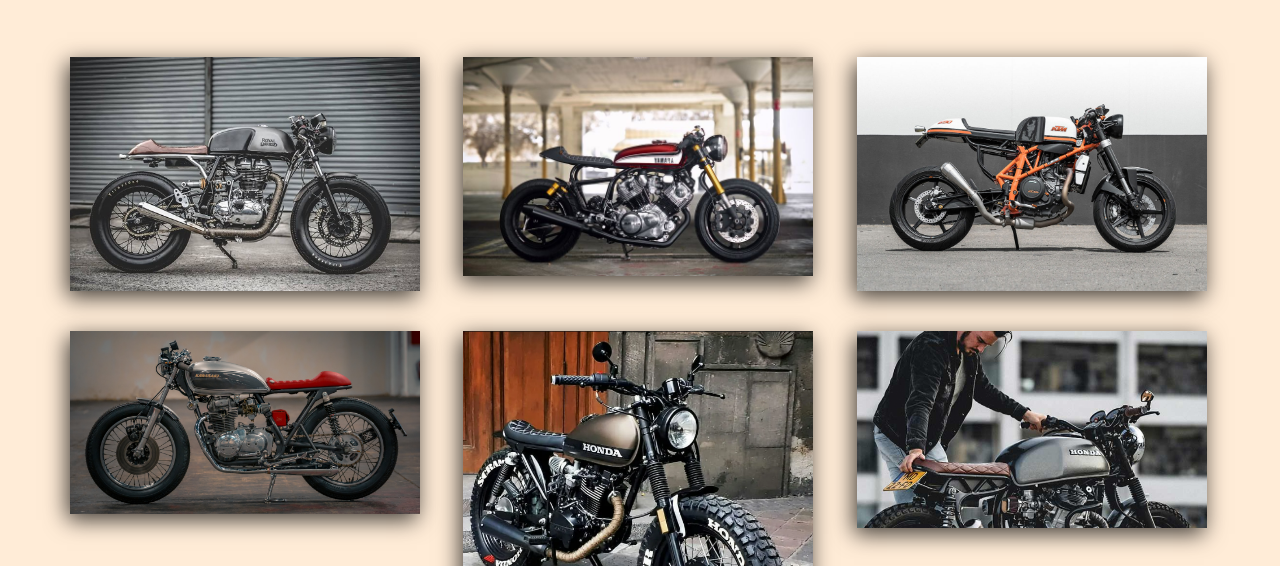
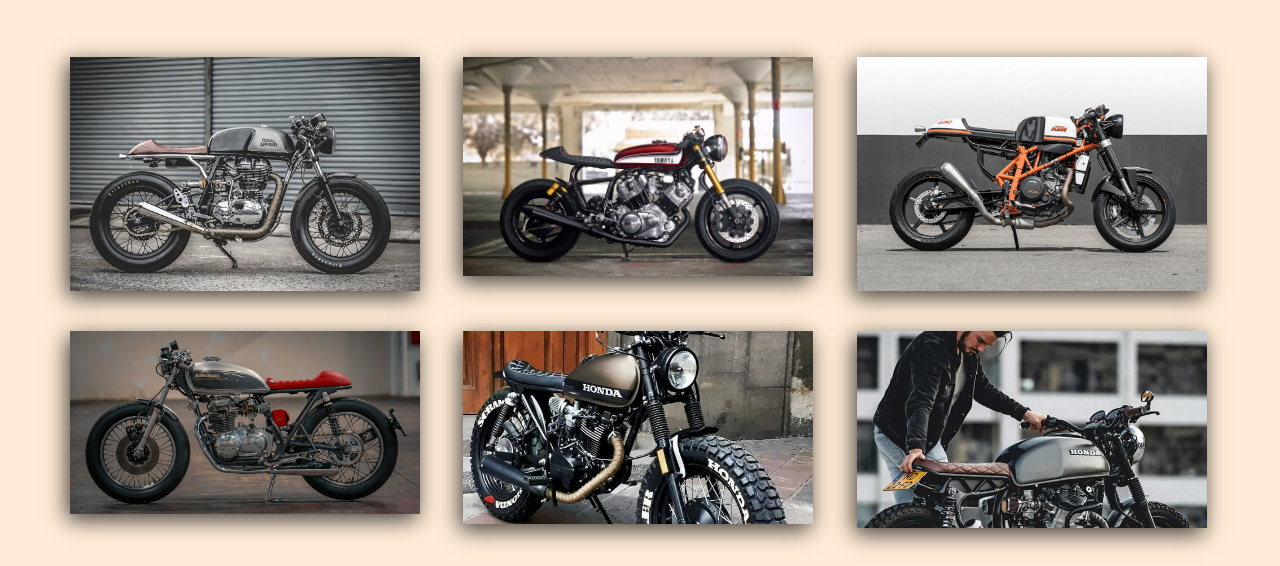
Before and after one commit to FedericoCasco/customgaragefix2, a website: page paginas/nuestros-trabajos.html in a window 1280 px wide. Shown: the part 386-952 px from the top of the page. Drawn offline with nearby package versions, Linux system fonts and the light colour scheme.

Commit message:
modifico el tamaño de una de las fotos en nuestros trabajos

```diff
--- a/paginas/nuestros-trabajos.html
+++ b/paginas/nuestros-trabajos.html
@@ -140,7 +140,7 @@
                             <img src="../imagenes/moto-yamaha.jpg" alt="moto-yamaha">
                             <img src="../imagenes/moto-ktm.jpg" alt="moto-ktm">
                             <img src="../imagenes/moto-kawasaki.jpg" alt="moto-kawasaki">
-                            <img src="../imagenes/moto-honda.png" alt="moto-honda">
+                            <img src="../imagenes/moto-honda1.png" alt="moto-honda">
                             <img src="../imagenes/moto-honda2.jpg" alt="moto-honda2">
                         </section>
                     </div>
```
Also changed, not shown: imagenes/moto-honda.png (deleted), imagenes/moto-honda1.png (added).
